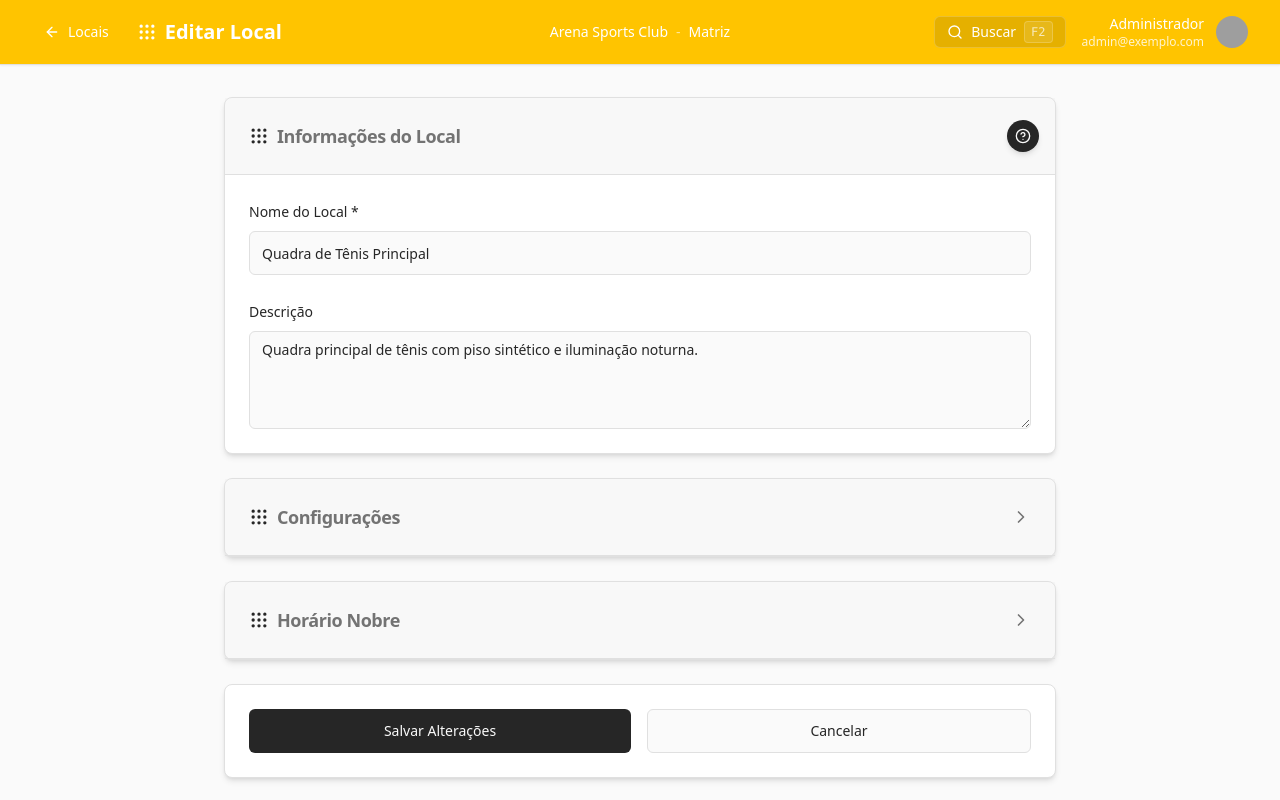
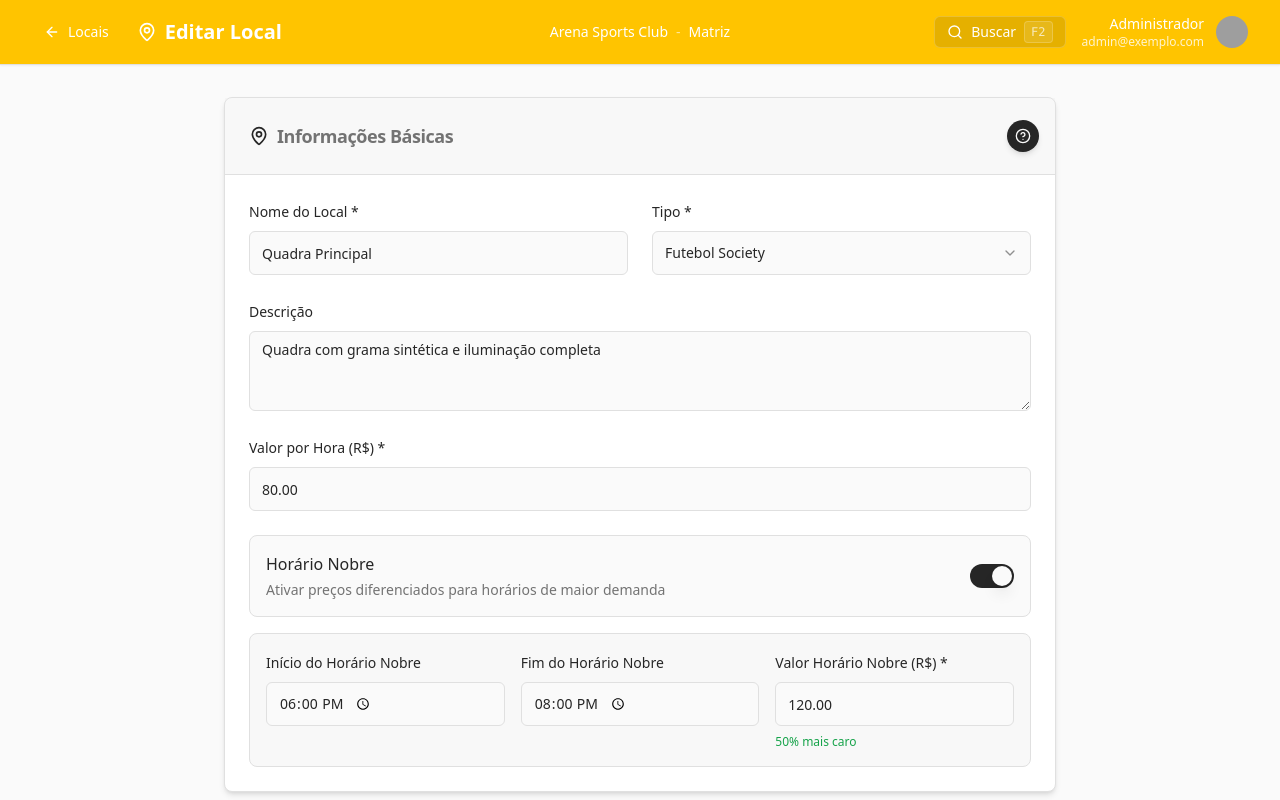
Before and after one commit to GuilhermePeritto/campo-e-gole, a React (Vite) app: page /eventos/locais/1/editar in a window 1280 px wide. Shown: the top 800 px of the page. Built offline with nearby package versions, Linux system fonts and the light colour scheme; grey boxes are pictures that could not be loaded.

Commit message:
feat: Revamp Local component with enhanced form fields and characteristics selection

```diff
--- a/src/pages/eventos/locais/Local.tsx
+++ b/src/pages/eventos/locais/Local.tsx
@@ -1,13 +1,15 @@
+
 import BaseFormPage from '@/components/BaseFormPage';
 import { TourStep } from '@/components/PageTour';
+import { Checkbox } from '@/components/ui/checkbox';
 import { Input } from '@/components/ui/input';
 import { Label } from '@/components/ui/label';
 import { Select, SelectContent, SelectItem, SelectTrigger, SelectValue } from '@/components/ui/select';
 import { Switch } from '@/components/ui/switch';
 import { Textarea } from '@/components/ui/textarea';
 import { MODULE_COLORS } from '@/constants/moduleColors';
-import { Clock, Grip, Type } from 'lucide-react';
-import { useState, useEffect } from 'react';
+import { Clock, MapPin, Palette } from 'lucide-react';
+import { useState } from 'react';
 import { useNavigate, useParams } from 'react-router-dom';
 
 const Local = () => {
@@ -16,43 +18,64 @@ const Local = () => {
   const isEdit = !!id;
 
   const [formData, setFormData] = useState({
-    name: isEdit ? 'Quadra de Tênis Principal' : '',
-    category: isEdit ? 'sports' : '',
-    capacity: isEdit ? '4' : '',
-    hourlyRate: isEdit ? '150' : '',
-    interval: isEdit ? '60' : '30',
-    description: isEdit ? 'Quadra principal de tênis com piso sintético e iluminação noturna.' : '',
-    openTime: isEdit ? '07:00' : '07:00',
-    closeTime: isEdit ? '22:00' : '22:00',
-    color: isEdit ? '#10b981' : '#10b981',
-    primeTime: true, // Alterado para true como default
-    primeTimeStart: isEdit ? '18:00' : '18:00',
-    primeTimeEnd: isEdit ? '22:00' : '22:00',
-    primeTimeRate: isEdit ? '200' : ''
+    name: isEdit ? 'Quadra Principal' : '',
+    type: isEdit ? 'Futebol Society' : '',
+    color: isEdit ? '#10B981' : '#ffffff',
+    hasPeakHours: isEdit ? true : true,
+    peakHourStart: isEdit ? '18:00' : '',
+    peakHourEnd: isEdit ? '20:00' : '',
+    peakHourRate: isEdit ? '120.00' : '',
+    active: isEdit ? true : false,
+    capacity: isEdit ? '22' : '',
+    hourlyRate: isEdit ? '80.00' : '',
+    status: isEdit ? 'ativo' : 'ativo',
+    description: isEdit ? 'Quadra com grama sintética e iluminação completa' : '',
+    characteristics: isEdit ? ['Grama sintética', 'Iluminação', 'Vestiário'] : [],
+    eventInterval: isEdit ? '30' : '30',
+    customInterval: isEdit ? '' : ''
   });
 
-  useEffect(() => {
-    // Verificar se existe URL de retorno no sessionStorage
-    const returnUrl = sessionStorage.getItem('returnUrl');
-  }, []);
+  const availableCharacteristics = [
+    'Grama sintética',
+    'Grama natural',
+    'Piso de madeira',
+    'Piso de cimento',
+    'Iluminação',
+    'Arquibancada',
+    'Vestiário',
+    'Vestiário duplo',
+    'Som ambiente',
+    'Quadro de gols',
+    'Rede de proteção',
+    'Estacionamento',
+    'Cobertura',
+    'Climatização'
+  ];
+
+  const eventIntervalOptions = [
+    { value: '15', label: '15 minutos' },
+    { value: '30', label: '30 minutos' },
+    { value: '60', label: '1 hora' },
+    { value: 'custom', label: 'Personalizado' }
+  ];
 
   const tourSteps: TourStep[] = [
     {
-      target: '[data-card="info-local"]',
-      title: 'Informações do Local',
-      content: 'Preencha os dados gerais do local.',
+      target: '[data-card="info-basicas"]',
+      title: 'Informações Básicas',
+      content: 'Este card contém os dados principais do local como nome, tipo e capacidade.',
       placement: 'bottom'
     },
     {
       target: '#name',
       title: 'Nome do Local',
-      content: 'Digite o nome do local.',
+      content: 'Digite o nome do local que será exibido nas reservas.',
       placement: 'bottom'
     },
     {
-      target: '[data-card="configuracoes"]',
-      title: 'Configurações',
-      content: 'Configure detalhes como capacidade e horários.',
+      target: '[data-card="caracteristicas"]',
+      title: 'Características',
+      content: 'Selecione as características disponíveis no local.',
       placement: 'top'
     }
   ];
@@ -63,27 +86,60 @@ const Local = () => {
     navigate('/eventos/locais');
   };
 
-  const handleChange = (field: string, value: string | boolean) => {
+  const handleChange = (field: string, value: string | string[]) => {
     setFormData(prev => ({ ...prev, [field]: value }));
+  };
+
+  const handleInputChange = (field: string, value: string | boolean) => {
+    setFormData(prev => ({ ...prev, [field]: value }));
+  };
+
+  const handleCharacteristicToggle = (characteristic: string) => {
+    setFormData(prev => ({
+      ...prev,
+      characteristics: prev.characteristics.includes(characteristic)
+        ? prev.characteristics.filter(c => c !== characteristic)
+        : [...prev.characteristics, characteristic]
+    }));
   };
 
   const formSections = [
     {
-      id: 'info-local',
-      title: 'Informações do Local',
+      id: 'info-basicas',
+      title: 'Informações Básicas',
       alwaysOpen: true,
       content: (
         <div className="space-y-6">
+          <div className="grid grid-cols-1 md:grid-cols-2 gap-6">
             <div className="space-y-2">
               <Label htmlFor="name">Nome do Local *</Label>
               <Input
                 id="name"
                 value={formData.name}
                 onChange={(e) => handleChange('name', e.target.value)}
-              placeholder="Ex: Quadra de Tênis Principal"
+                placeholder="Ex: Quadra Principal"
                 required
                 className="h-11"
               />
+            </div>
+
+            <div className="space-y-2">
+              <Label htmlFor="type">Tipo *</Label>
+              <Select value={formData.type} onValueChange={(value) => handleChange('type', value)}>
+                <SelectTrigger id="type" className="h-11">
+                  <SelectValue placeholder="Selecione o tipo" />
+                </SelectTrigger>
+                <SelectContent>
+                  <SelectItem value="Futebol">Futebol</SelectItem>
+                  <SelectItem value="Futebol Society">Futebol Society</SelectItem>
+                  <SelectItem value="Futsal">Futsal</SelectItem>
+                  <SelectItem value="Vôlei">Vôlei</SelectItem>
+                  <SelectItem value="Basquete">Basquete</SelectItem>
+                  <SelectItem value="Tênis">Tênis</SelectItem>
+                  <SelectItem value="Poliesportiva">Poliesportiva</SelectItem>
+                </SelectContent>
+              </Select>
+            </div>
           </div>
 
           <div className="space-y-2">
@@ -92,9 +148,106 @@ const Local = () => {
               id="description"
               value={formData.description}
               onChange={(e) => handleChange('description', e.target.value)}
-              placeholder="Ex: Quadra principal de tênis com piso sintético e iluminação noturna."
-              rows={4}
+              placeholder="Descrição detalhada do local..."
+              rows={3}
             />
+          </div>
+          <div className="space-y-6">
+            <div className="space-y-2">
+              <Label htmlFor="hourlyRate">Valor por Hora (R$) *</Label>
+              <Input
+                id="hourlyRate"
+                type="number"
+                step="0.01"
+                value={formData.hourlyRate}
+                onChange={(e) => handleChange('hourlyRate', e.target.value)}
+                placeholder="Ex: 80.00"
+                required
+                className="h-11"
+              />
+            </div>
+
+            <div className="space-y-4">
+              <div className="flex items-center justify-between p-4 border rounded-lg bg-muted/20">
+                <div className="space-y-1">
+                  <div className="font-medium">Horário Nobre</div>
+                  <div className="text-sm text-muted-foreground">
+                    Ativar preços diferenciados para horários de maior demanda
+                  </div>
+                </div>
+                <Switch
+                  checked={formData.hasPeakHours}
+                  onCheckedChange={(checked) => handleInputChange('hasPeakHours', checked)}
+                />
+              </div>
+
+              {formData.hasPeakHours && (
+                <div className="grid grid-cols-1 md:grid-cols-3 gap-4 p-4 bg-muted/30 rounded-lg border">
+                  <div className="space-y-2">
+                    <Label htmlFor="peakHourStart" className="text-sm font-medium">Início do Horário Nobre</Label>
+                    <Input
+                      id="peakHourStart"
+                      type="time"
+                      value={formData.peakHourStart}
+                      onChange={(e) => handleInputChange('peakHourStart', e.target.value)}
+                      className="h-11"
+                    />
+                  </div>
+                  <div className="space-y-2">
+                    <Label htmlFor="peakHourEnd" className="text-sm font-medium">Fim do Horário Nobre</Label>
+                    <Input
+                      id="peakHourEnd"
+                      type="time"
+                      value={formData.peakHourEnd}
+                      onChange={(e) => handleInputChange('peakHourEnd', e.target.value)}
+                      className="h-11"
+                    />
+                  </div>
+                  <div className="space-y-2">
+                    <Label htmlFor="peakHourRate" className="text-sm font-medium">Valor Horário Nobre (R$) *</Label>
+                    <Input
+                      id="peakHourRate"
+                      type="number"
+                      step="0.01"
+                      value={formData.peakHourRate}
+                      onChange={(e) => handleInputChange('peakHourRate', e.target.value)}
+                      placeholder="Ex: 120.00"
+                      className="h-11"
+                      required={formData.hasPeakHours}
+                    />
+                    {formData.hourlyRate && formData.peakHourRate && (
+                      <p className="text-xs text-green-600 font-medium">
+                        {(((parseFloat(formData.peakHourRate) / parseFloat(formData.hourlyRate)) - 1) * 100).toFixed(0)}% mais caro
+                      </p>
+                    )}
+                  </div>
+                </div>
+              )}
+            </div>
+          </div>
+        </div>
+      )
+    },
+    {
+      id: 'caracteristicas',
+      title: 'Características',
+      defaultOpen: false,
+      content: (
+        <div className="space-y-2">
+          <Label>Selecione as características disponíveis</Label>
+          <div className="border rounded-lg p-4 max-h-60 overflow-y-auto space-y-3">
+            {availableCharacteristics.map((characteristic) => (
+              <div key={characteristic} className="flex items-center space-x-2">
+                <Checkbox
+                  id={characteristic}
+                  checked={formData.characteristics.includes(characteristic)}
+                  onCheckedChange={() => handleCharacteristicToggle(characteristic)}
+                />
+                <Label htmlFor={characteristic} className="cursor-pointer">
+                  {characteristic}
+                </Label>
+              </div>
+            ))}
           </div>
         </div>
       )
@@ -105,160 +258,86 @@ const Local = () => {
       defaultOpen: false,
       content: (
         <div className="space-y-6">
-          <div className="grid grid-cols-1 md:grid-cols-2 gap-6">
-            <div className="space-y-2">
-              <Label htmlFor="category">Categoria</Label>
-              <Select value={formData.category} onValueChange={(value) => handleChange('category', value)}>
-                <SelectTrigger id="category" className="h-11">
-                  <SelectValue placeholder="Selecione a categoria" />
+          <div className="space-y-4 p-4 bg-muted/30 rounded-lg border">
+            <div className="flex items-center gap-2">
+              <Clock className="h-4 w-4 text-primary" />
+              <Label className="text-sm font-medium">Intervalo de Eventos</Label>
+            </div>
+            <div className="space-y-3">
+              <Select value={formData.eventInterval} onValueChange={(value) => handleInputChange('eventInterval', value)}>
+                <SelectTrigger className="h-11">
+                  <SelectValue placeholder="Selecione o intervalo" />
                 </SelectTrigger>
                 <SelectContent>
-                  <SelectItem value="sports">Esportes</SelectItem>
-                  <SelectItem value="events">Eventos</SelectItem>
-                  <SelectItem value="leisure">Lazer</SelectItem>
+                  {eventIntervalOptions.map((option) => (
+                    <SelectItem key={option.value} value={option.value}>
+                      {option.label}
+                    </SelectItem>
+                  ))}
                 </SelectContent>
               </Select>
-            </div>
-
+              {formData.eventInterval === 'custom' && (
                 <div className="space-y-2">
-              <Label htmlFor="capacity">Capacidade</Label>
+                  <Label htmlFor="customInterval" className="text-sm">Intervalo personalizado (minutos)</Label>
                   <Input
-                id="capacity"
+                    id="customInterval"
                     type="number"
-                value={formData.capacity}
-                onChange={(e) => handleChange('capacity', e.target.value)}
-                placeholder="Ex: 4"
+                    min="5"
+                    max="240"
+                    value={formData.customInterval}
+                    onChange={(e) => handleInputChange('customInterval', e.target.value)}
+                    placeholder="Ex: 45"
                     className="h-11"
                   />
                 </div>
-          </div>
-
-          <div className="grid grid-cols-1 md:grid-cols-2 gap-6">
-            <div className="space-y-2">
-              <Label htmlFor="hourlyRate">Taxa por Hora</Label>
-              <Input
-                id="hourlyRate"
-                type="number"
-                value={formData.hourlyRate}
-                onChange={(e) => handleChange('hourlyRate', e.target.value)}
-                placeholder="Ex: 150"
-                className="h-11"
-              />
-            </div>
-
-            <div className="space-y-2">
-              <Label htmlFor="interval">Intervalo (minutos)</Label>
-              <Select value={formData.interval} onValueChange={(value) => handleChange('interval', value)}>
-                <SelectTrigger id="interval" className="h-11">
-                  <SelectValue placeholder="Selecione o intervalo" />
-                </SelectTrigger>
-                <SelectContent>
-                  <SelectItem value="15">15 minutos</SelectItem>
-                  <SelectItem value="30">30 minutos</SelectItem>
-                  <SelectItem value="60">60 minutos</SelectItem>
-                </SelectContent>
-              </Select>
+              )}
+              <p className="text-xs text-muted-foreground">
+                Define o intervalo de tempo entre os horários disponíveis na timeline de reservas
+              </p>
             </div>
           </div>
 
-          <div className="grid grid-cols-1 md:grid-cols-2 gap-6">
-            <div className="space-y-2">
-              <Label htmlFor="openTime">Horário de Abertura</Label>
-              <Input
-                id="openTime"
-                type="time"
-                value={formData.openTime}
-                onChange={(e) => handleChange('openTime', e.target.value)}
-                className="h-11"
-              />
+          <div className="space-y-3 p-4 bg-muted/30 rounded-lg border">
+            <div className="flex items-center gap-2">
+              <Palette className="h-4 w-4 text-primary" />
+              <Label htmlFor="color" className="text-sm font-medium">Cor de Identificação</Label>
             </div>
-
-            <div className="space-y-2">
-              <Label htmlFor="closeTime">Horário de Fechamento</Label>
-              <Input
-                id="closeTime"
-                type="time"
-                value={formData.closeTime}
-                onChange={(e) => handleChange('closeTime', e.target.value)}
-                className="h-11"
-              />
-            </div>
-          </div>
-
-          <div className="space-y-2">
-            <Label htmlFor="color">Cor de Identificação</Label>
+            <div className="flex items-center gap-4">
+              <div className="flex items-center gap-2">
                 <Input
                   id="color"
                   type="color"
                   value={formData.color}
-              onChange={(e) => handleChange('color', e.target.value)}
-              className="h-11 w-24"
+                  onChange={(e) => handleInputChange('color', e.target.value)}
+                  className="w-16 h-10 p-1 rounded-lg border cursor-pointer"
+                />
+                <Input
+                  type="text"
+                  value={formData.color}
+                  onChange={(e) => handleInputChange('color', e.target.value)}
+                  placeholder="#10B981"
+                  className="font-mono text-sm w-32"
                 />
               </div>
+              <div
+                className="w-12 h-10 rounded-lg border-2 border-gray-300 shadow-sm"
+                style={{ backgroundColor: formData.color }}
+              />
             </div>
-      )
-    },
-    {
-      id: 'horario-nobre',
-      title: 'Horário Nobre',
-      defaultOpen: false,
-      content: (
-        <div className="space-y-6">
-          <div className="flex items-center justify-between p-4 border border-border rounded-lg bg-muted/30">
-            <div className="space-y-1">
-              <Label htmlFor="primeTime" className="text-sm font-medium">
-                Ativar Horário Nobre
-              </Label>
             <p className="text-xs text-muted-foreground">
-                Defina horários e taxas diferenciadas para horários de pico
+              A cor será usada para identificar visualmente o local na agenda
             </p>
           </div>
+          <div className="flex items-center gap-3 p-4 border rounded-lg bg-muted/20">
             <Switch
-              id="primeTime"
-              checked={formData.primeTime}
-              onCheckedChange={(checked) => handleChange('primeTime', checked)}
+              checked={formData.active}
+              onCheckedChange={(checked) => handleInputChange('active', checked)}
             />
+            <Label className="font-medium">Local ativo</Label>
+            <span className="text-sm text-muted-foreground">
+              {formData.active ? 'O local estará disponível para reservas' : 'O local não aparecerá na lista de disponíveis'}
+            </span>
           </div>
-
-          {formData.primeTime && (
-            <div className="space-y-4">
-              <div className="grid grid-cols-1 md:grid-cols-2 gap-6">
-                <div className="space-y-2">
-                  <Label htmlFor="primeTimeStart">Início do Horário Nobre</Label>
-                  <Input
-                    id="primeTimeStart"
-                    type="time"
-                    value={formData.primeTimeStart}
-                    onChange={(e) => handleChange('primeTimeStart', e.target.value)}
-                    className="h-11"
-                  />
-                </div>
-
-                <div className="space-y-2">
-                  <Label htmlFor="primeTimeEnd">Fim do Horário Nobre</Label>
-                  <Input
-                    id="primeTimeEnd"
-                    type="time"
-                    value={formData.primeTimeEnd}
-                    onChange={(e) => handleChange('primeTimeEnd', e.target.value)}
-                    className="h-11"
-                  />
-                </div>
-              </div>
-
-              <div className="space-y-2">
-                <Label htmlFor="primeTimeRate">Taxa no Horário Nobre</Label>
-                <Input
-                  id="primeTimeRate"
-                  type="number"
-                  value={formData.primeTimeRate}
-                  onChange={(e) => handleChange('primeTimeRate', e.target.value)}
-                  placeholder="Ex: 200"
-                  className="h-11"
-                />
-              </div>
-            </div>
-          )}
         </div>
       )
     }
@@ -267,8 +346,8 @@ const Local = () => {
   return (
     <BaseFormPage
       title={isEdit ? 'Editar Local' : 'Novo Local'}
-      description={isEdit ? 'Edite as informações do local' : 'Cadastre um novo local'}
-      icon={<Grip className="h-5 w-5" />}
+      description={isEdit ? 'Edite as informações do local' : 'Registre um novo local para reservas'}
+      icon={<MapPin className="h-5 w-5" />}
       moduleColor={MODULE_COLORS.events}
       backTo="/eventos/locais"
       backLabel="Locais"
```
Lines whose indentation alone changed are shown as unchanged.
